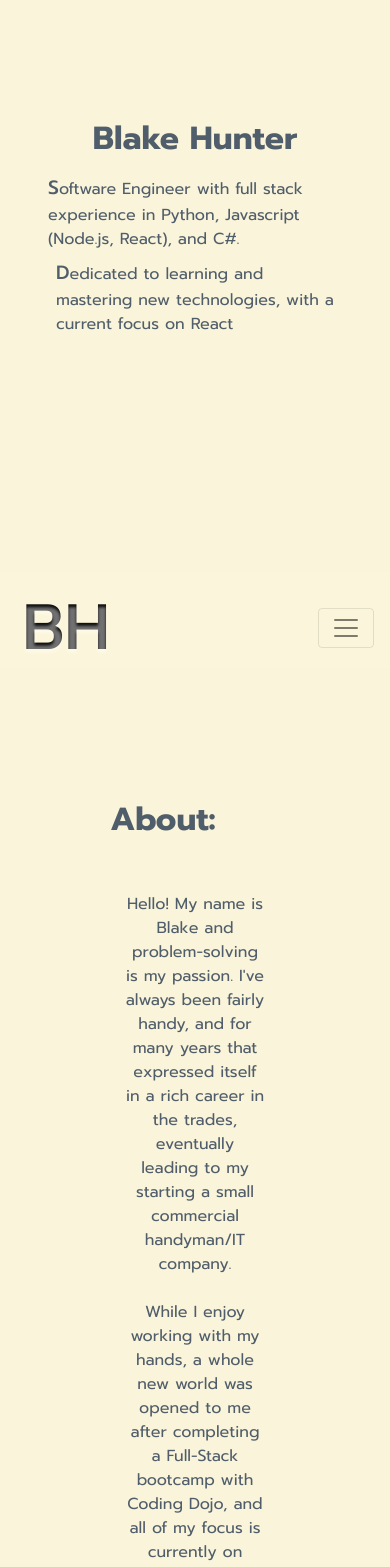
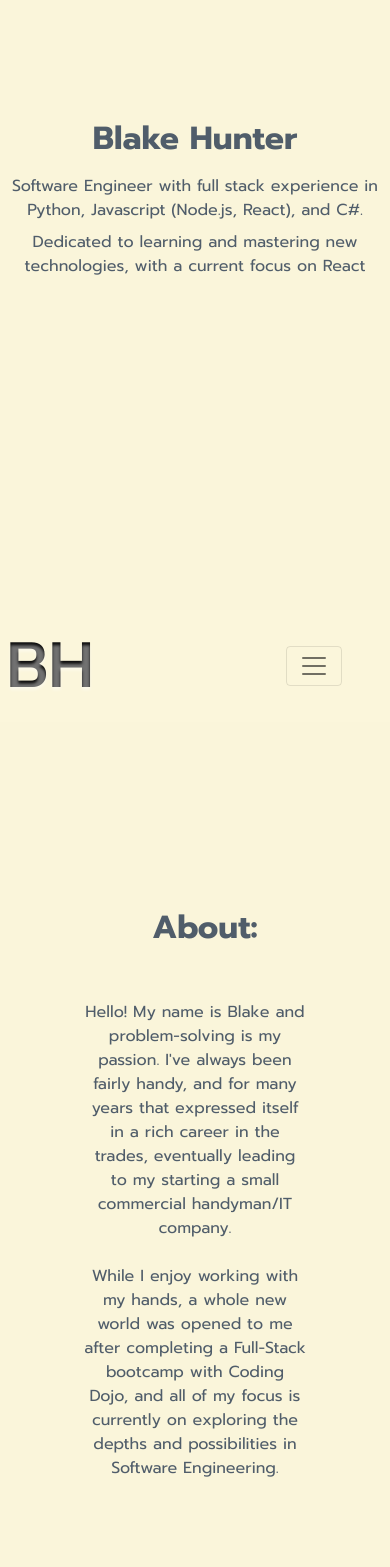
Before and after one commit to bhunter87/ProjectPage, a React (Create React App) app: page / in a window 390 px wide. Shown: the part 120-1687 px from the top of the page. Built offline with nearby package versions, Linux system fonts and the light colour scheme; the HTML template or start-up script is replaced by a standard one.

Commit message:
fixed responsiveness issues

```diff
--- a/public/index.html
+++ b/public/index.html
@@ -18,16 +18,36 @@
       user's mobile device or desktop. See https://developers.google.com/web/fundamentals/web-app-manifest/
     -->
         <link rel="manifest" href="%PUBLIC_URL%/manifest.json" />
-        <link
+        <!-- <link
             rel="stylesheet"
             href="https://cdn.jsdelivr.net/npm/bootstrap@4.3.1/dist/css/bootstrap.min.css"
             integrity="sha384-ggOyR0iXCbMQv3Xipma34MD+dH/1fQ784/j6cY/iJTQUOhcWr7x9JvoRxT2MZw1T"
             crossorigin="anonymous"
-        />
+        /> -->
         <link
             rel="stylesheet"
             href="https://cdnjs.cloudflare.com/ajax/libs/font-awesome/4.7.0/css/font-awesome.min.css"
         />
+        <!-- <link
+            href="https://cdn.jsdelivr.net/npm/bootstrap@5.0.2/dist/css/bootstrap.min.css"
+            rel="stylesheet"
+            integrity="sha384-EVSTQN3/azprG1Anm3QDgpJLIm9Nao0Yz1ztcQTwFspd3yD65VohhpuuCOmLASjC"
+            crossorigin="anonymous"
+        /> -->
+
+        <link
+            href="https://cdn.jsdelivr.net/npm/bootstrap@5.0.2/dist/css/bootstrap.min.css"
+            rel="stylesheet"
+            integrity="sha384-EVSTQN3/azprG1Anm3QDgpJLIm9Nao0Yz1ztcQTwFspd3yD65VohhpuuCOmLASjC"
+            crossorigin="anonymous"
+        />
+
+        <script
+            src="https://cdn.jsdelivr.net/npm/bootstrap@5.0.2/dist/js/bootstrap.bundle.min.js"
+            integrity="sha384-MrcW6ZMFYlzcLA8Nl+NtUVF0sA7MsXsP1UyJoMp4YLEuNSfAP+JcXn/tWtIaxVXM"
+            crossorigin="anonymous"
+        ></script>
+
         <link
             href="https://fonts.googleapis.com/css?family=Raleway:400,500,500i,700,800i"
             rel="stylesheet"
--- a/src/App.css
+++ b/src/App.css
@@ -18,7 +18,7 @@ div.mainPage {
 }
 #navbar {
     width: 100vw;
-    height: 6em;
+    /* height: 6em; */
     background-color: rgb(251, 246, 219);
 }
 
@@ -27,18 +27,15 @@ div.mainPage {
     top: 0;
     z-index: 20;
 }
-.mainColLeft {
-    text-align: center;
-}
-
 .body {
-    width: 80%;
     margin: auto;
     color: #505d6a;
-    overflow: auto;
-    padding-top: 8em;
-    /* margin-top: 25em;
-    margin-bottom: 19em; */
+    display: flex;
+    height: 100vh;
+    width: 100vw;
+    padding: auto;
+    justify-content: center;
+    align-items: center;
 }
 #homePageView {
     position: relative;
@@ -56,6 +53,9 @@ div.mainPage {
 .mainColLeft {
     font-size: 2em;
     font-weight: 700;
+    text-align: center;
+    margin-right: 2em;
+    width: 25%;
 }
 .mainColRight {
     display: flex;
@@ -63,7 +63,12 @@ div.mainPage {
     padding-left: 4em;
     flex-direction: column;
     padding: 0;
+    max-width: 800px;
+    width: 65%;
+
+    /* position: absolute; */
 }
+
 .mainColRight img {
     max-width: 30em;
 }
@@ -80,6 +85,7 @@ div.mainPage {
     justify-content: center;
     margin-top: -7em;
     text-align: center;
+    max-width: 100vw;
 }
 .logo {
     font-size: 4em;
@@ -91,6 +97,7 @@ div.mainPage {
     color: transparent;
     text-shadow: rgba(255, 255, 255, 0.414) 0px 3px 3px;
     margin-left: 1em;
+    text-decoration: none;
 }
 
 .collapse {
@@ -103,17 +110,13 @@ div.mainPage {
     color: #505d6a;
 }
 
-.firstLetter {
-    font-size: larger;
-    font-weight: 500;
-}
-
 .infoBoxes {
     display: inline-flex;
     justify-content: center;
     align-items: center;
-    padding-bottom: 10em;
-    height: 100vh;
+    height: auto;
+    position: static;
+    margin-top: 8em;
 }
 
 .activeProjects {
@@ -144,15 +147,13 @@ img {
     width: 100%;
     height: auto;
 }
-video {
-    width: 100%;
-    height: auto;
-}
+
 .work {
     display: inline-flex;
     justify-content: center;
     align-items: center;
     height: auto;
+    margin-top: 3em;
 }
 .lastCol ul li {
     list-style: none;
@@ -167,35 +168,39 @@ video {
     display: flex;
     justify-content: center;
 }
-/* .mainColLeft .mainColRight {
-    margin: 0;
-    padding: 0;
+
+/* .dropup button {
+    height: 2em;
+    width: 3em;
 } */
-.mainColLeft {
-    margin-right: 2em;
-}
-.mainColRight {
-    flex-wrap: wrap;
-    display: flex;
-}
+
 @media screen and (max-width: 992px) {
     .mainColLeft {
         flex-direction: row;
-        max-width: fit-content;
+        max-width: max-content;
+        padding: 0;
+        margin: 0;
     }
     .mainColRight {
-        flex-direction: Column;
-        margin-top: 0;
-        margin-right: 0;
+        flex-direction: column;
+        margin: 0;
+        padding: 0;
+        display: inline-flex;
     }
+    .colAdjust {
+        margin-right: 1em;
+    }
+
     .infoBoxes {
         flex-direction: column;
+        height: 100vh;
     }
     .work {
+        height: 100vh;
         flex-direction: column;
     }
     #navbar-container {
-        /* margin-top: calc(100vh - 25%); */
+        margin-top: calc(100vh - 31em);
     }
     .logo {
         margin-left: 0.5em;
@@ -207,14 +212,12 @@ video {
     #homePageView {
         margin-top: 15em;
         margin-bottom: 13em;
+        text-align: center;
     }
-    /* .body {
-        margin-top: 15em;
-    } */
 }
 @media screen and (max-width: 805px) {
     #navbar-container {
-        margin-top: calc(100vh - 36.5em);
+        margin-top: calc(100vh - 36.3em);
     }
     #homePageView {
         margin-top: 15em;
@@ -223,7 +226,9 @@ video {
 }
 @media screen and (max-width: 778px) {
     #navbar-container {
-        margin-top: calc(100vh - 36.8em);
+        margin-top: calc(100vh - 31em);
+    }
+    #homePageView {
     }
 }
 @media screen and (max-width: 600px) {
@@ -231,7 +236,7 @@ video {
         height: auto;
     }
     #navbar-container {
-        margin-top: calc(100vh - 37em);
+        margin-top: calc(100vh - 33em);
     }
     .logo {
         margin-left: 0.1em;
@@ -243,19 +248,27 @@ video {
 }
 @media screen and (max-width: 453px) {
     #navbar-container {
-        margin-top: calc(100vh - 39em);
+        margin-top: calc(100vh - 32em);
     }
-    .subHeaderText {
+    .body {
         padding-right: 1.5em;
         padding-left: 1.5em;
     }
 }
 @media screen and (max-width: 375px) {
     #navbar-container {
-        margin-top: calc(100vh - 40em);
+        margin-top: calc(100vh - 32em);
     }
     .subHeaderText {
         padding-right: 1em;
         padding-left: 1em;
     }
 }
+@media screen and (max-width: 281px) {
+    #homePageView {
+        margin-bottom: 20em;
+    }
+    #navbar-container {
+        margin-top: calc(100vh - 55em);
+    }
+}
--- a/src/App.js
+++ b/src/App.js
@@ -20,37 +20,44 @@ function App() {
         <>
             <section id="homePageView">
                 <div className="subHeaderName h2 mb-3">Blake Hunter</div>
-                <div className="subheaderText pb-3 pr-5 pl-5">
+                <div className="subheaderText">
                     <div className="mb-2">
-                        <span className="firstLetter">S</span>oftware Engineer
-                        with full stack experience in Python, Javascript
-                        (Node.js, React), and C#.
+                        Software Engineer with full stack experience in Python,
+                        Javascript (Node.js, React), and C#.
                     </div>
                     <div className="pl-2">
-                        <span className="firstLetter">D</span>edicated to
-                        learning and mastering new technologies, with a current
-                        focus on React
+                        Dedicated to learning and mastering new technologies,
+                        with a current focus on React
                     </div>
                 </div>
             </section>
             <section id="navbar-container">
-                <nav class="navbar navbar-expand-lg navbar-light" id="navbar">
+                <div>
+                    <nav
+                        class="navbar navbar-expand-lg navbar-light "
+                        id="navbar"
+                    >
                         <a class="logo" href="#">
                             BH
                         </a>
+                        <div className="btn-group dropdown">
                             <button
-                        class="navbar-toggler"
+                                class="navbar-toggler mx-5"
                                 type="button"
-                        data-toggle="collapse"
-                        data-target="#navbarText"
+                                data-bs-toggle="collapse"
+                                data-bs-target="#navbarText"
                                 aria-controls="navbarText"
                                 aria-expanded="false"
                                 aria-label="Toggle navigation"
                             >
-                        <span class="navbar-toggler-icon"></span>
+                                <span class="navbar-toggler-icon mr-5 "></span>
                             </button>
-                    <div class="collapse navbar-collapse" id="navbarText">
-                        <ul class="navbar-nav mr-auto">
+
+                            <div
+                                class="collapse navbar-collapse drop "
+                                id="navbarText"
+                            >
+                                <ul class="navbar-nav">
                                     <li class="nav-item">
                                         <a class="nav-link" href="#">
                                             Home
@@ -99,14 +106,16 @@ function App() {
                                     </a>
                                 </div>
                             </div>
+                        </div>
                     </nav>
+                </div>
             </section>
 
-            <div className="mainPage  mt-lg-5">
-                <section className="container body" id="AboutMe">
+            <div className="mainPage  mt-lg-5 col">
+                <section className="body" id="AboutMe">
                     <div className="infoBoxes">
-                        <div className="col-3 mainColLeft">About:</div>
-                        <div className="col-6  mainColRight mt-5">
+                        <div className=" mainColLeft">About:</div>
+                        <div className="  mainColRight mt-5">
                             Hello! My name is Blake and problem-solving is my
                             passion. I've always been fairly handy, and for many
                             years that expressed itself in a rich career in the
@@ -122,10 +131,10 @@ function App() {
                         </div>
                     </div>
                 </section>
-                <section className="container body" id="languages">
+                <section className="body" id="languages">
                     <div className="infoBoxes">
-                        <div className="col-3 mainColLeft ">Languages:</div>
-                        <div className="col-6  mainColRight">
+                        <div className=" mainColLeft colAdjust">Languages:</div>
+                        <div className="  mainColRight colAdjust2">
                             Full-Stack development experience with C#,
                             Javascript, and Python
                             <hr />
@@ -145,30 +154,13 @@ function App() {
                                     <li>Axios</li>
                                 </ul>
                             </div>
-                            {/* <br />
-                            <br />
-                            <br />
-                            <strong>Technologies</strong>
-                            React
-                            <br /> Express.js
-                            <br /> Node.js
-                            <br /> Ajax
-                            <br /> MongoDB
-                            <br /> ASP.NET Core
-                            <br />
-                            Flask
-                            <br /> MySql
-                            <br /> CSS3
-                            <br /> HTML5
-                            <br /> Socket.io
-                            <br /> Axios */}
                         </div>
                     </div>
                 </section>
                 <section className="container body" id="work">
                     <div className="work">
-                        <div className="col-3  mainColLeft">Recent Work:</div>
-                        <div className="col-6  mainColRight mt-5">
+                        <div className="  mainColLeft">Recent Work:</div>
+                        <div className=" mainColRight mt-5">
                             <div className="mb-5">
                                 <strong>Wilderness Finder</strong>{" "}
                                 React/C#/MySql
```
Lines whose indentation alone changed are shown as unchanged.
